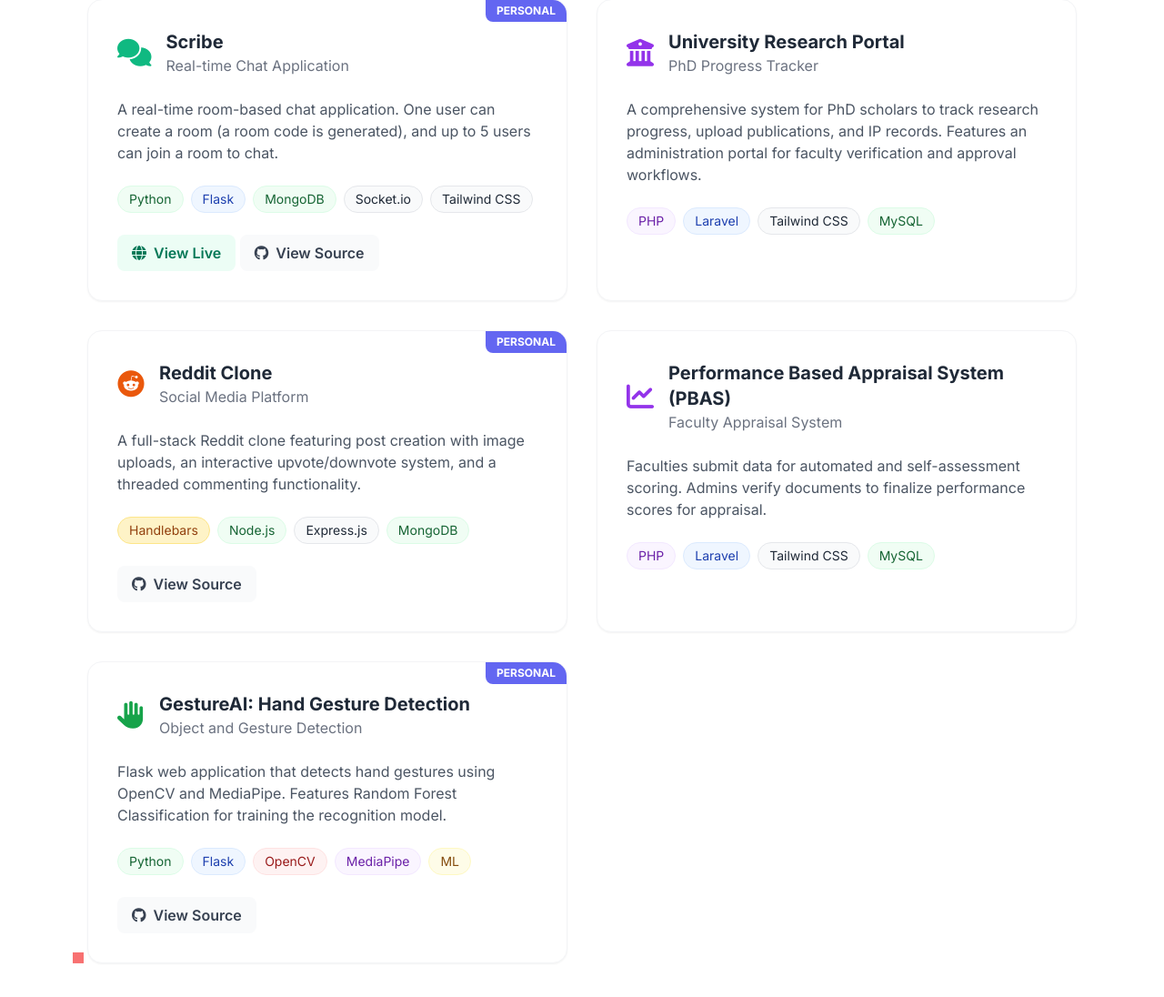
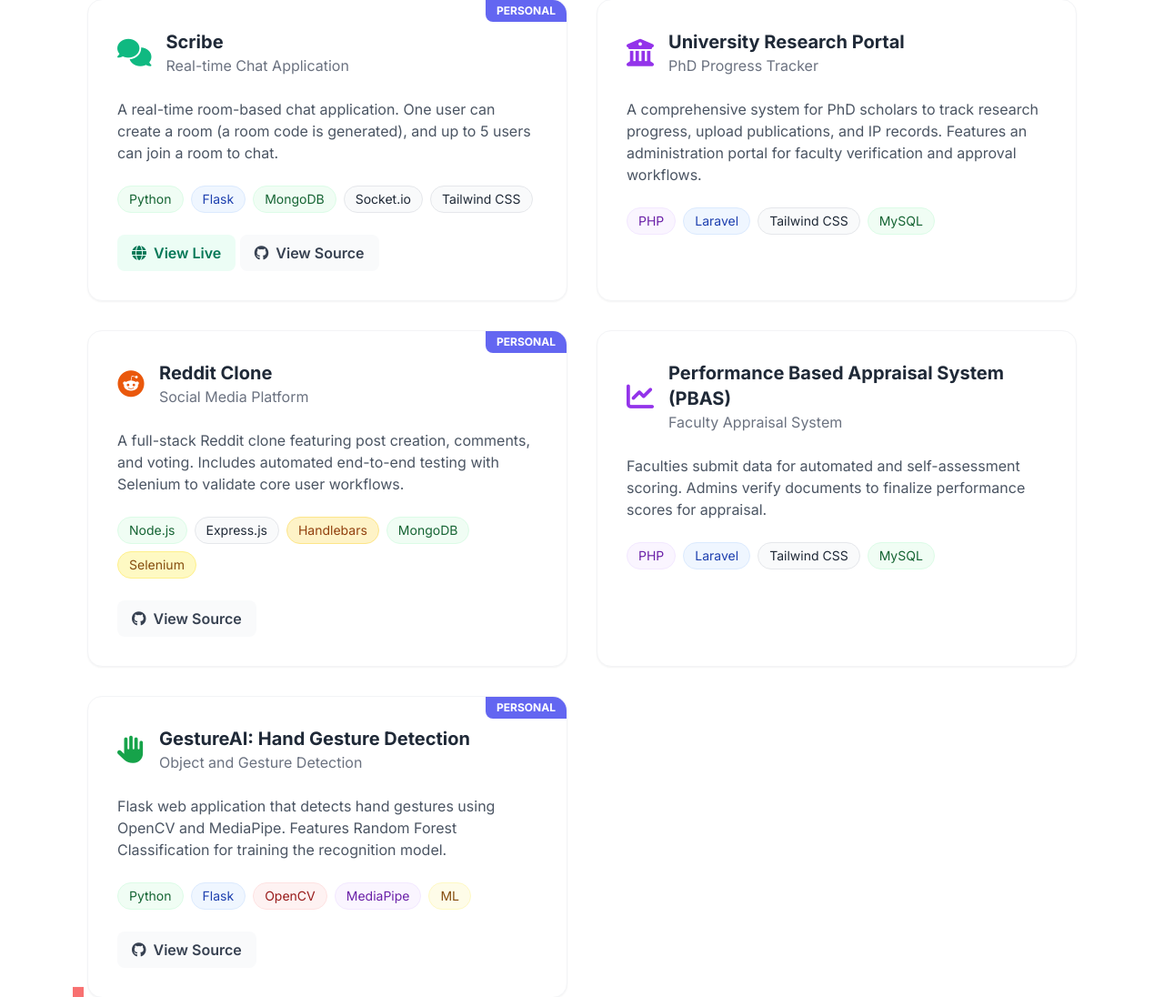
Before and after one commit to aFirmae/Portfolio, a Flask app: page / in a window 1280 px wide. Shown: the part 4487-5583 px from the top of the page at 91% size. Run offline with Flask 3, Linux system fonts and the light colour scheme; some libraries are stand-ins or nearby versions.

Commit message:
feat: Add Selenium skill and update project description with automated testing details

```diff
--- a/templates/index.html
+++ b/templates/index.html
@@ -458,6 +458,10 @@
                             <span
                                 class="skill-tag bg-purple-100 text-purple-800 px-4 py-2 rounded-full font-medium flex items-center">
                                 <i class="fas fa-vial mr-2"></i>Supertest
+                            </span>
+                            <span
+                                class="skill-tag bg-yellow-100 text-yellow-800 px-4 py-2 rounded-full font-medium flex items-center">
+                                <i class="fas fa-robot mr-2"></i>Selenium
                             </span>
                         </div>
                     </div>
@@ -961,19 +965,20 @@
                         </div>
                     </div>
                     <p class="text-gray-600 mb-6">
-                        A full-stack Reddit clone featuring post creation with image uploads, an interactive
-                        upvote/downvote system,
-                        and a threaded commenting functionality.
+                        A full-stack Reddit clone featuring post creation, comments, and voting. Includes
+                        automated end-to-end testing with Selenium to validate core user workflows.
                     </p>
                     <div class="flex flex-wrap gap-2 mb-6">
                         <span
+                        class="bg-green-50 text-green-800 px-3 py-1 rounded-full text-sm border border-green-100">Node.js</span>
+                        <span
+                        class="bg-gray-50 text-gray-800 px-3 py-1 rounded-full text-sm border border-gray-200">Express.js</span>
+                        <span
                             class="bg-amber-100 text-amber-800 px-3 py-1 rounded-full text-sm border border-amber-200">Handlebars</span>
                         <span
-                            class="bg-green-50 text-green-800 px-3 py-1 rounded-full text-sm border border-green-100">Node.js</span>
+                            class="bg-green-50 text-green-800 px-3 py-1 rounded-full text-sm border border-green-100">MongoDB</span>
                         <span
-                            class="bg-gray-50 text-gray-800 px-3 py-1 rounded-full text-sm border border-gray-200">Express.js</span>
-                        <span
-                            class="bg-green-50 text-green-800 px-3 py-1 rounded-full text-sm border border-green-100">MongoDB</span>
+                            class="bg-yellow-100 text-yellow-800 px-3 py-1 rounded-full text-sm border border-yellow-200">Selenium</span>
                     </div>
                     <a href="https://github.com/aFirmae/Reddit-Clone.git" target="_blank"
                         class="inline-flex items-center bg-gray-50 hover:bg-gray-100 px-4 py-2 rounded-lg text-gray-700 hover:text-gray-900 font-semibold transition duration-300">
```
Also changed, not shown: 1 other file.
